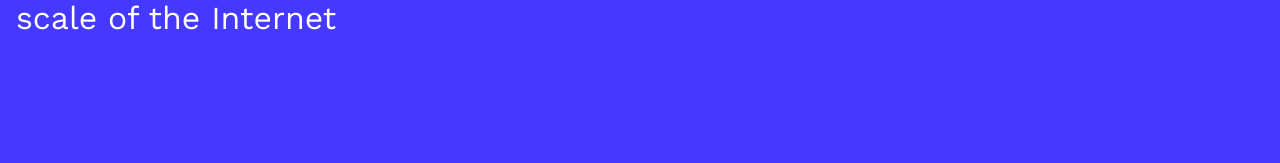
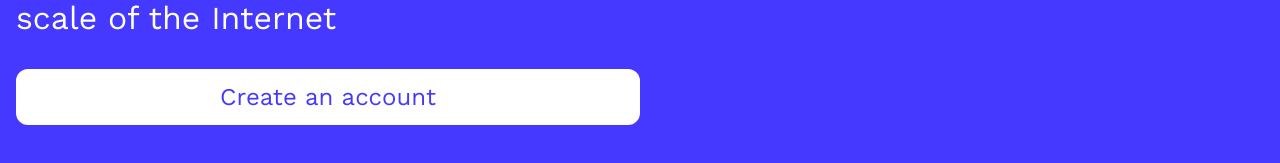
Before and after one commit to nuntium-space/web, an Angular app: page / in a window 1280 px wide. Shown: the part 487-650 px from the top of the page. Built offline with nearby package versions, Linux system fonts and the light colour scheme.

Commit message:
Add global button styles and add 'create an account' button in hero

```diff
--- a/src/app/app.component.html
+++ b/src/app/app.component.html
@@ -7,6 +7,9 @@
     <div>
       <h1>A fact-checked news-only social network</h1>
       <p>The reliability of newspapers with the scale of the Internet</p>
+      <button id="sign-up">
+        Create an account
+      </button>
     </div>
     <img src="/assets/newspaper.svg" alt="">
   </div>
--- a/src/app/app.component.scss
+++ b/src/app/app.component.scss
@@ -34,3 +34,8 @@ header
         max-width: 100%;
     }
 }
+
+#sign-up
+{
+    width: 100%;
+}
--- a/src/styles.scss
+++ b/src/styles.scss
@@ -23,3 +23,28 @@ body
     background-color: var(--secondary-color);
     height: 100vh;
 }
+
+button
+{
+    font-family: inherit;
+    font-size: 1.5em;
+    color: var(--secondary-color);
+    background-color: var(--primary-color);
+    cursor: pointer;
+    padding: 0.5em 1em;
+    width: max-content;
+    border: 0.1em solid var(--primary-color);
+    border-radius: 0.5em;
+    transition: 100ms;
+
+    &:focus
+    {
+        outline: none;
+        box-shadow: 0 0 0 0.2em rgba($primary-color, 0.5);
+    }
+
+    &:hover
+    {
+        opacity: 0.9;
+    }
+}
```
